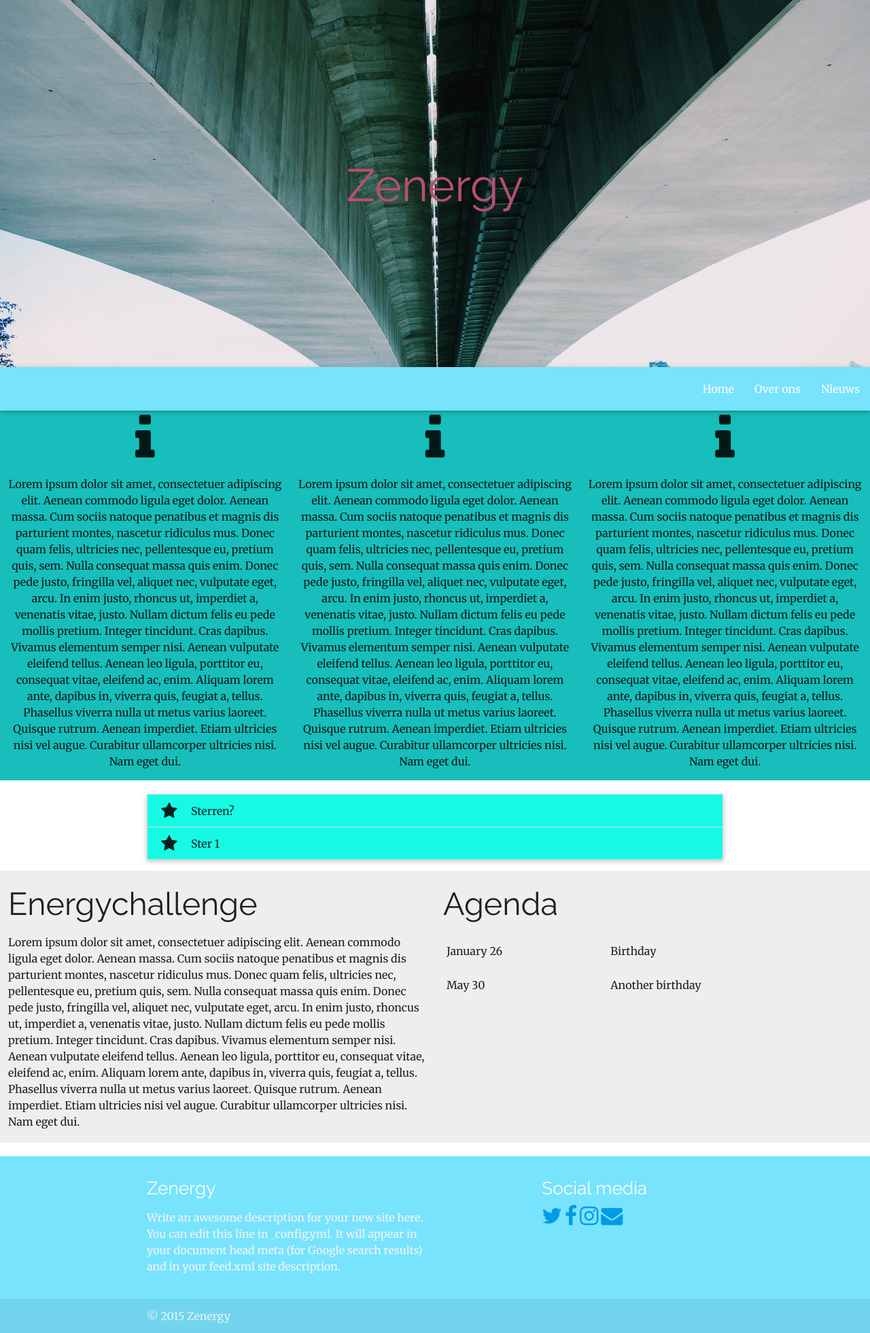
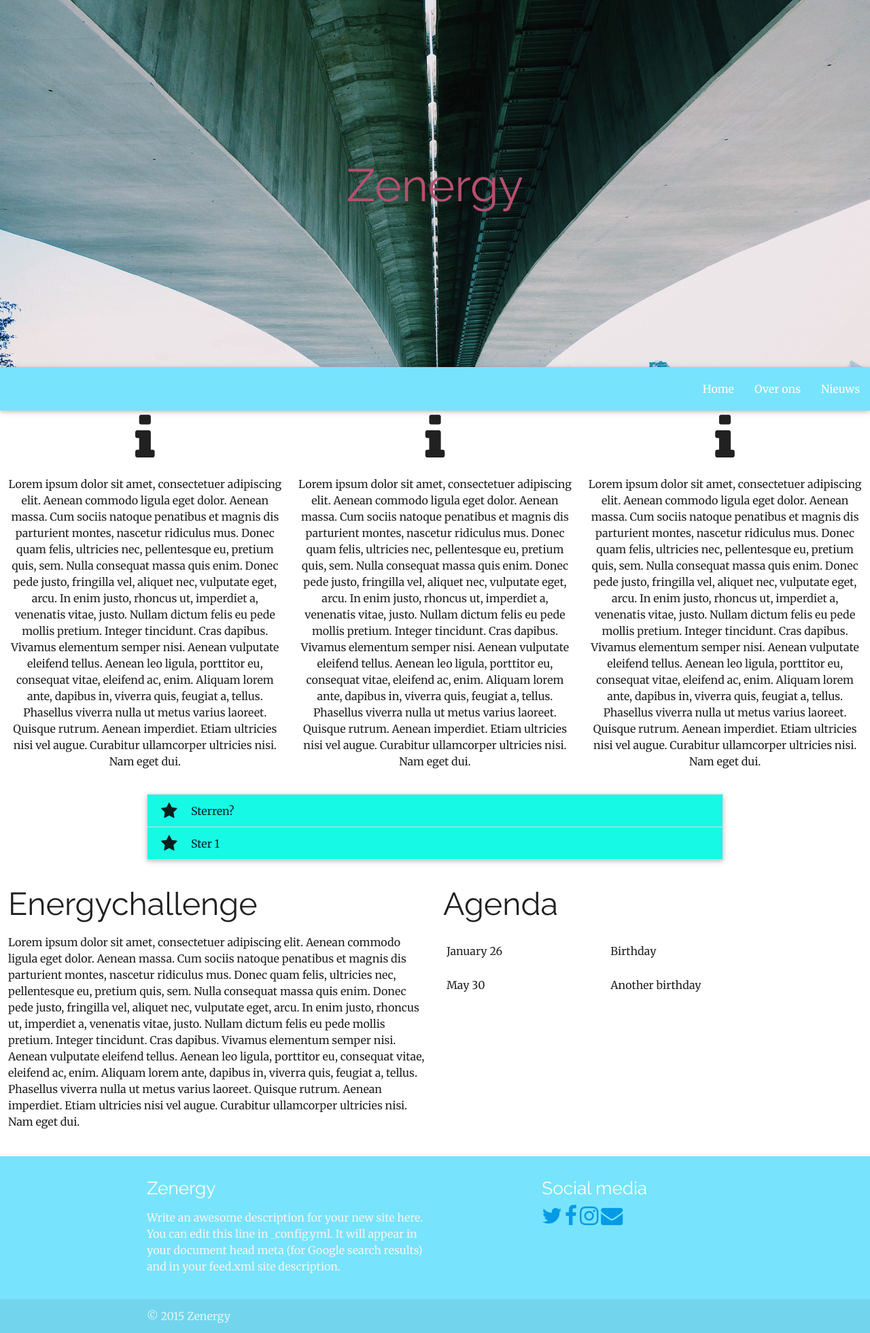
Before and after one commit to jasperwr/zenergy.jasperwr.github.io, a Jekyll site: the page built from index.html, in a window 1280 px wide. Shown: the whole page at 68% size. Built offline with Jekyll 4.4.1, drawn with Linux system fonts in a browser that asks for light colours; nearby versions of some CDN libraries.

Commit message:
Update home.scss
color

```diff
--- a/css/home.scss
+++ b/css/home.scss
@@ -21,11 +21,11 @@ header {
 }
 
 #promotable {
-    background: $blue1
+    background: $white
 }
 
 .bt {
-    background-color: $shakespeare
+    background-color: $white
 }
 
 
```
